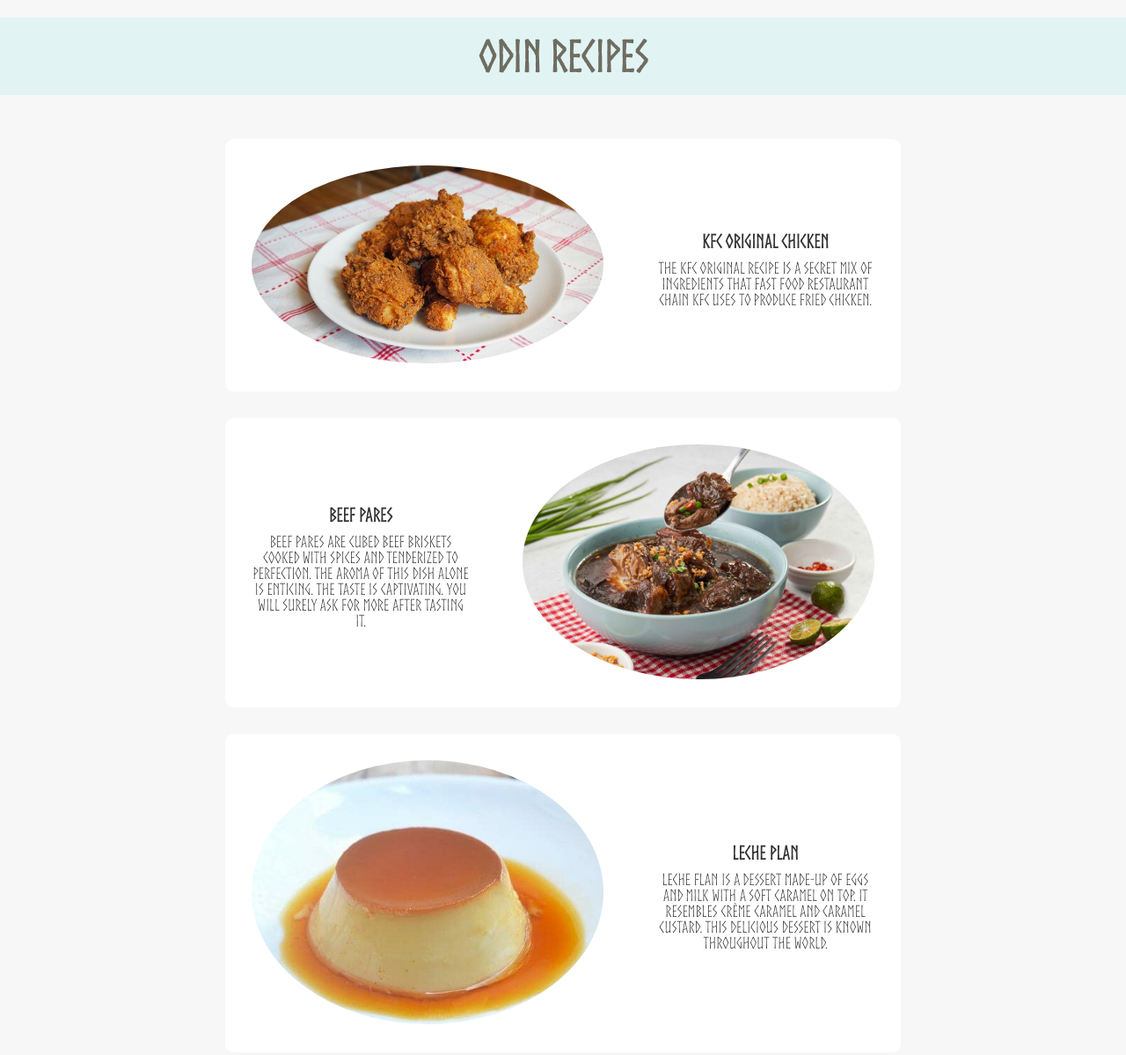
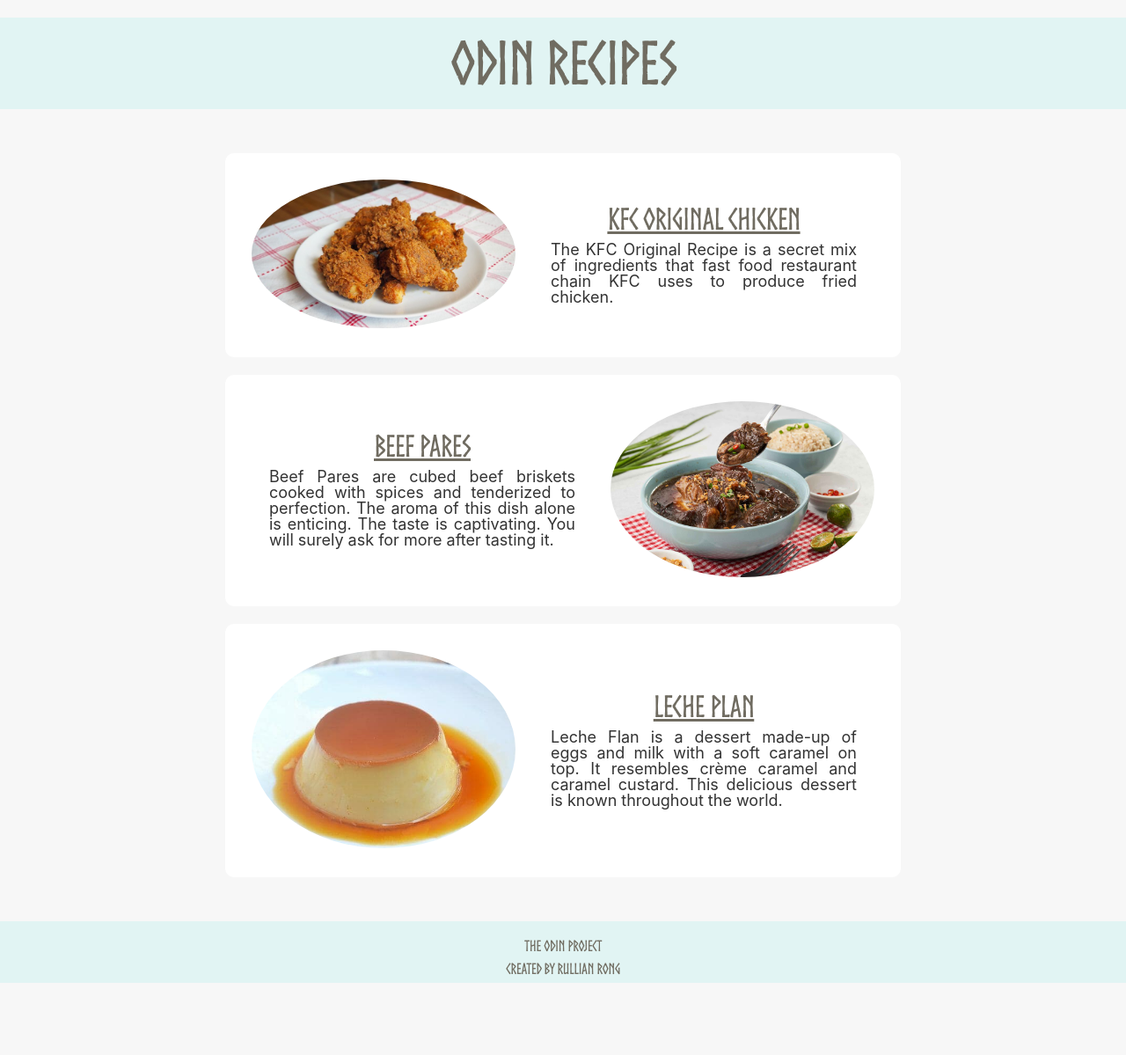
Before and after one commit to rullianrong/odin-recipes, a plain HTML site: page index.html in a window 1280 px wide. Shown: the top 1199 px of the page at 88% size. After the commit the page ends 1137 px from the top, so only its background shows below. Drawn offline with Linux system fonts and the light colour scheme; files whose address does not match are found by name.

Commit message:
Used flexbox as an alternative container and css rules for flexblox applied

```diff
--- a/index.html
+++ b/index.html
@@ -1,5 +1,6 @@
 <!DOCTYPE html>
 <html lang="en">
+
 <head>
     <meta charset="UTF-8">
     <meta http-equiv="X-UA-Compatible" content="IE=edge">
@@ -8,40 +9,42 @@
     <link rel="stylesheet" href="style.css">
     <title>Odin Recipes</title>
 </head>
+
 <body>
     <h1 class="homepage"><a href="./index.html" class="home">Odin Recipes</a></h1>
     <div class="main-container">
-        <div id="recipe-container1" class="content">
-        <div class="img-name">
-            <a href="./recipes/kfc-chicken.html"><img src="./img/kfc-chicken.jpg" alt="fried chicken served in a plate"></a>
+        <div class="content">
+            <div class="recipe-img">
+                <a href="./recipes/kfc-chicken.html "><img src="./img/kfc-chicken.jpg " alt="fried chicken served in a plate "></a>
             </div>
-        <div class="img-description">
-            <h3 class="home-headers"><a href="./recipes/kfc-chicken.html" class="homepage">KFC Original chicken</a></h3>
+            <div class="description">
+                <h3 class="home-headers"><a href="./recipes/kfc-chicken.html " class="homepage">KFC Original chicken</a></h3>
                 <span>The KFC Original Recipe is a secret mix of ingredients that fast food restaurant chain KFC uses to produce fried chicken.</span>
             </div>
         </div>
-        <div id="recipe-container2" class="content">
-        <div class="img-description">
+        <div class="content">
+            <div class="description">
                 <h3 class="home-headers"><a href="./recipes/beef-pares.html" class="homepage">Beef Pares</a></h3>
                 <span>Beef Pares are cubed beef briskets cooked with spices and tenderized to perfection. The aroma of this dish alone is enticing. The taste is captivating. You will surely ask for more after tasting it.</span>
             </div>
-        <div class="img-name">
+            <div class="recipe-img">
                 <a href="./recipes/beef-pares.html"><img src="./img/beef-pares.jpg" alt="beef briskets cooked with spices and tenderized to perfection"></a>
             </div>
         </div>
-        <div id="recipe-container3" class="content">
-        <div class="img-name">
-            <a href="./recipes/leche-plan.html"><img src="./img/leche-plan.jpg" alt="leche plan served on a plate"></a>
+        <div class="content">
+            <div class="recipe-img">
+                <a href="./recipes/leche-plan.html "><img src="./img/leche-plan.jpg " alt="leche plan served on a plate "></a>
             </div>
-        <div class="img-description">
-            <h3 class="home-headers"><a href="./recipes/leche-plan.html" class="homepage">Leche Plan</a></h3>
+            <div class="description">
+                <h3 class="home-headers"><a href="./recipes/leche-plan.html " class="homepage">Leche Plan</a></h3>
                 <span>Leche Flan is a dessert made-up of eggs and milk with a soft caramel on top. It resembles crème caramel and caramel custard. This delicious dessert is known throughout the world.</span>
             </div>
         </div>
     </div>
-    <footer class="footer">
+    <footer class="footer ">
         <a href="https://www.theodinproject.com" target="#">The Odin Project</a>
         <a href="https://github.com/rullianrong/odin-recipes" target="#">Created by Rullian Rong</a>
     </footer>
 </body>
+
 </html>
--- a/style-reset.css
+++ b/style-reset.css
@@ -2,51 +2,145 @@
     font-family: "Norse";
     src: url(fonts/Norse/@font-face/fd1ad3a0f95210975d2f5607501020b5.ttf) format("truetype");
 }
-html, body, div, span, applet, object, iframe,
-h1, h2, h3, h4, h5, h6, p, blockquote, pre,
-a, abbr, acronym, address, big, cite, code,
-del, dfn, em, img, ins, kbd, q, s, samp,
-small, strike, strong, sub, sup, tt, var,
-b, u, i, center,
-dl, dt, dd, ol, ul, li,
-fieldset, form, label, legend,
-table, caption, tbody, tfoot, thead, tr, th, td,
-article, aside, canvas, details, embed,
-figure, figcaption, footer, header, hgroup,
-menu, nav, output, ruby, section, summary,
-time, mark, audio, video {
+
+html,
+body,
+div,
+span,
+applet,
+object,
+iframe,
+h1,
+h2,
+h3,
+h4,
+h5,
+h6,
+p,
+blockquote,
+pre,
+a,
+abbr,
+acronym,
+address,
+big,
+cite,
+code,
+del,
+dfn,
+em,
+img,
+ins,
+kbd,
+q,
+s,
+samp,
+small,
+strike,
+strong,
+sub,
+sup,
+tt,
+var,
+b,
+u,
+i,
+center,
+dl,
+dt,
+dd,
+ol,
+ul,
+li,
+fieldset,
+form,
+label,
+legend,
+table,
+caption,
+tbody,
+tfoot,
+thead,
+tr,
+th,
+td,
+article,
+aside,
+canvas,
+details,
+embed,
+figure,
+figcaption,
+footer,
+header,
+hgroup,
+menu,
+nav,
+output,
+ruby,
+section,
+summary,
+time,
+mark,
+audio,
+video {
     margin: 0;
     padding: 0;
     border: 0;
-	font-family: "Norse", -apple-system, BlinkMacSystemFont, 'Segoe UI', Roboto, Oxygen, Ubuntu, Cantarell, 'Open Sans', 'Helvetica Neue', sans-serif;
+    font-family: -apple-system, BlinkMacSystemFont, 'Segoe UI', Roboto, Oxygen, Ubuntu, Cantarell, 'Open Sans', 'Helvetica Neue', sans-serif;
     vertical-align: baseline;
 }
+
+
 /* HTML5 display-role reset for older browsers */
-article, aside, details, figcaption, figure,
-footer, header, hgroup, menu, nav, section {
+
+article,
+aside,
+details,
+figcaption,
+figure,
+footer,
+header,
+hgroup,
+menu,
+nav,
+section {
     display: block;
 }
+
 body {
     line-height: 1;
 }
-ol, ul {
+
+ol,
+ul {
     list-style: none;
 }
-blockquote, q {
+
+blockquote,
+q {
     quotes: none;
 }
-blockquote:before, blockquote:after,
-q:before, q:after {
+
+blockquote:before,
+blockquote:after,
+q:before,
+q:after {
     content: '';
     content: none;
 }
+
 table {
     border-collapse: collapse;
     border-spacing: 0;
 }
+
 html {
     box-sizing: border-box;
 }
-*, *:before, *:after {
+
+*,
+*:before,
+*:after {
     box-sizing: inherit;
 }
--- a/style.css
+++ b/style.css
@@ -1,120 +1,145 @@
 /*  default css rules for each element listed */
+
 body {
-    font-size : 18px;
+    font-size: 18px;
     background-color: #F7F7F7;
     color: #333333;
 }
+
 a {
     text-decoration: none;
 }
-h1 {
-    font-size : 24px;
-}
+
 img {
     width: 400px;
     height: auto;
 }
+
 ul {
     list-style-type: disc;
     margin: 0px 0px 0px 40px;
 }
+
 ol {
     list-style-type: decimal;
-    margin: 0px 0px 0px 40px;
+}
+
+ol>li {
     margin-bottom: 10px;
-    padding-right: 15px;
 }
+
 li {
     margin-bottom: 5px;
 }
 
+p,
+span {
+    text-align: justify;
+}
+
+
 /* header CSS rules */
+
 .home {
-    font-size: 3rem;
+    font-size: 4rem;
     color: #706C61;
+    font-family: "Norse";
 }
-h1.homepage{
+
+h1.homepage {
     padding: 20px 0;
     margin: 20px 0 50px 0;
     background-color: #E1F4F3;
-    font-size: 2rem;
     text-align: center;
 }
-.home-headers a{
-    color: #333333;
-}
-.home-headers {
-    text-align: center;
-    margin: 10px 0px;
+
+.home-headers a {
+    text-decoration: underline;
 }
 
+.home-headers a,
+.recipe {
+    color: #706C61;
+    font-family: "Norse";
+    font-size: 2rem;
+}
+
+
 /* CSS rules for containers */
+
 .main-container {
-    text-align: center;
+    display: flex;
+    flex-direction: column;
+    gap: 20px;
+    width: 60vw;
+    margin: auto;
 }
-.main-container, .recipe-pages {
-    width: 60vw;
-    margin: 0px auto;
-}
-.content, .recipe-pages {
+
+.content {
+    display: flex;
+    align-items: center;
     border-radius: 10px;
     background-color: #FFFFFF;
-    margin-bottom: 30px;
-    padding: 30px 0px;
+    gap: 20px;
+    padding: 30px;
 }
-.img-name img {
-    width: 400px;
+
+.description {
+    display: flex;
+    gap: 10px;
+    flex-direction: column;
+    align-items: center;
+    padding: 20px;
+}
+
+.recipe {
+    margin: 20px 20px;
+}
+
+.recipe-description img {
+    border-radius: 20px;
+}
+
+.recipe-img img {
+    width: 300px;
     height: auto;
     border-radius: 100%;
 }
-.recipe-pages img {
-    border-radius: 10px;
+
+.recipe-description {
+    display: flex;
+    flex-direction: column;
+    align-items: center;
+    gap: 20px;
+    padding: 30px;
 }
-#recipe-container1 {
-    display: flex;
-    align-items: center; /*horizontal centering*/
-    justify-content: center; /*vertical centering*/
-    flex-direction: row;
-}
-#recipe-container2 {
-    display: flex;
-    align-items: center; /*horizontal centering*/
-    justify-content: center; /*vertical centering*/
-    flex-direction: row;
-}
-#recipe-container3 {
-    display: flex;
-    align-items: center; /*horizontal centering*/
-    justify-content: center; /*vertical centering*/
-    flex-direction: row;
-}
-.img-name,
-.img-description {
-    margin: 0px 30px;
-}
-.recipe-description {
-    text-align: center;
-}
+
 .recipe-description p {
     width: 70%;
     margin: auto;
 }
-.recipe {
-    margin: 20px 20px;
+
+.instructions {
+    display: flex;
+    gap: 40px;
 }
 
+
 /* footer */
+
 .footer {
     text-align: center;
     height: 70px;
     padding: 20px 0;
-    margin: 70px 0px 20px 0px;
+    margin: 50px 0px 20px 0px;
     background-color: #E1F4F3;
     font-size: 1rem;
     font-weight: bold;
 }
+
 .footer a {
     color: #706C61;
     display: block;
     margin-bottom: 10px;
+    font-family: "Norse";
 }
```
Also changed, not shown: recipes/beef-pares.html (+28 -7 lines), recipes/kfc-chicken.html (+29 -8 lines), recipes/leche-plan.html (+44 -12 lines). Lines whose indentation alone changed are shown as unchanged.
